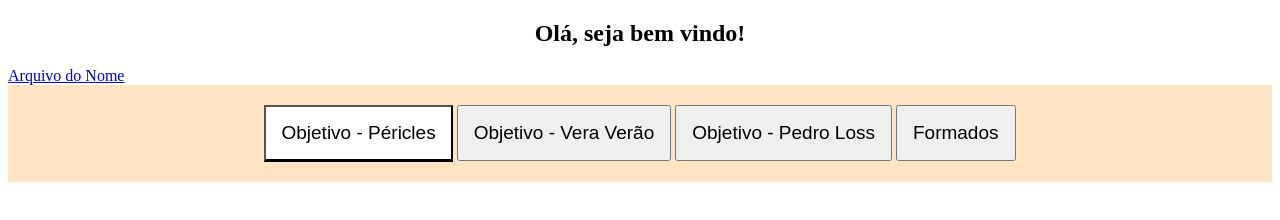
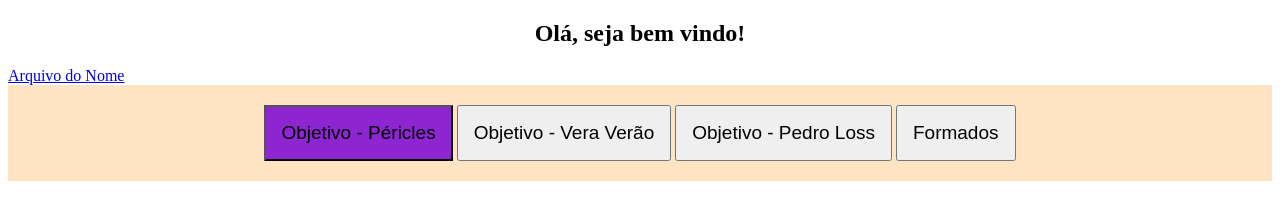
Before and after one commit to gabryelluz/conta, a plain HTML site: page index.html in a window 1280 px wide. Drawn offline with Linux system fonts and the light colour scheme.

Commit message:
wsrgzdfsg

```diff
--- a/style.css
+++ b/style.css
@@ -19,7 +19,7 @@ h2{
 }
 
 .ativo{
-    background-color: rgb(255, 255, 255);
+    background-color: rgb(141, 38, 209);
     color: rgb(0, 0, 0);
-    border-bottom: 3px solid rgb(0, 0, 0);
+    border-bottom: 2px solid rgb(0, 0, 0);
 }
```
